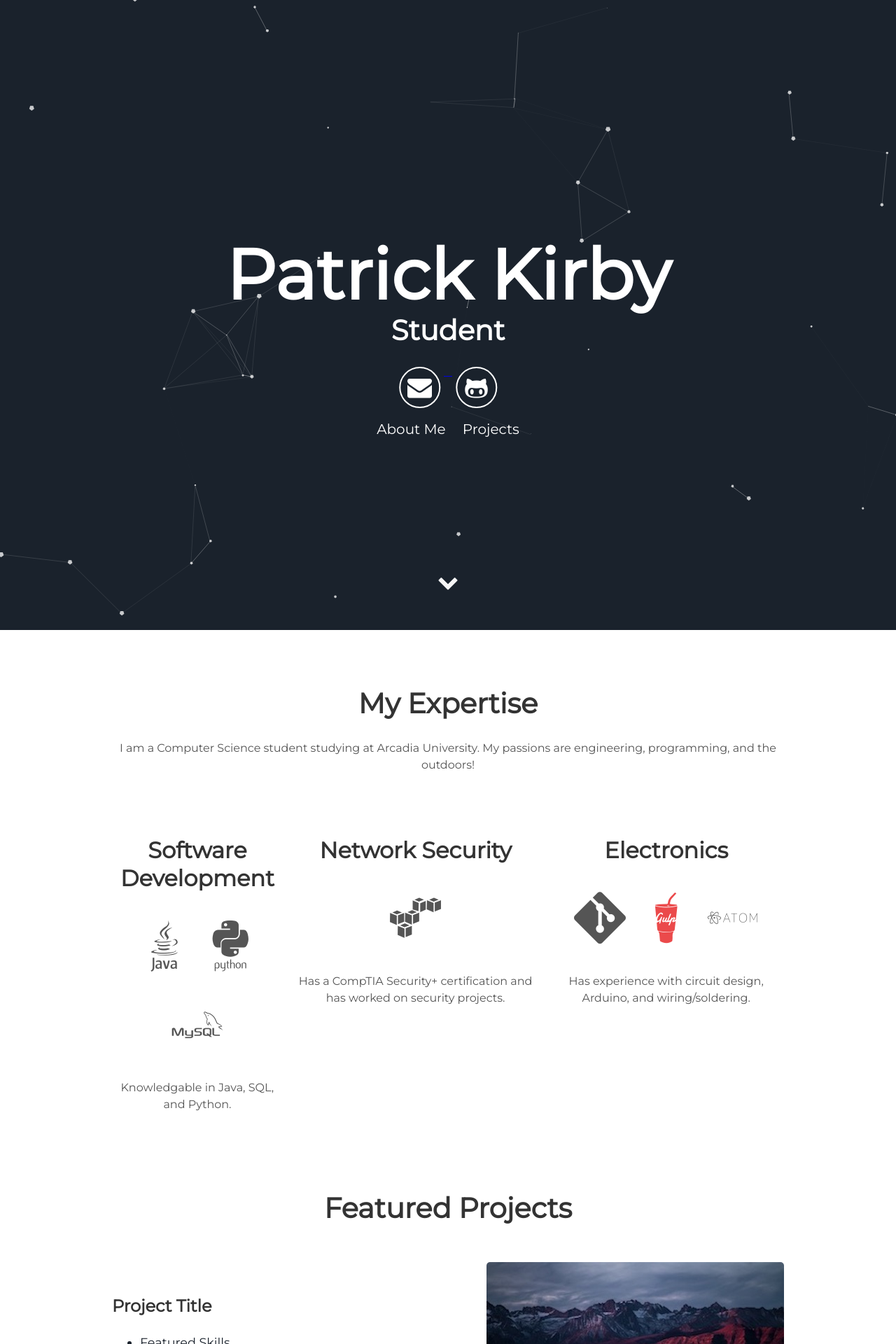
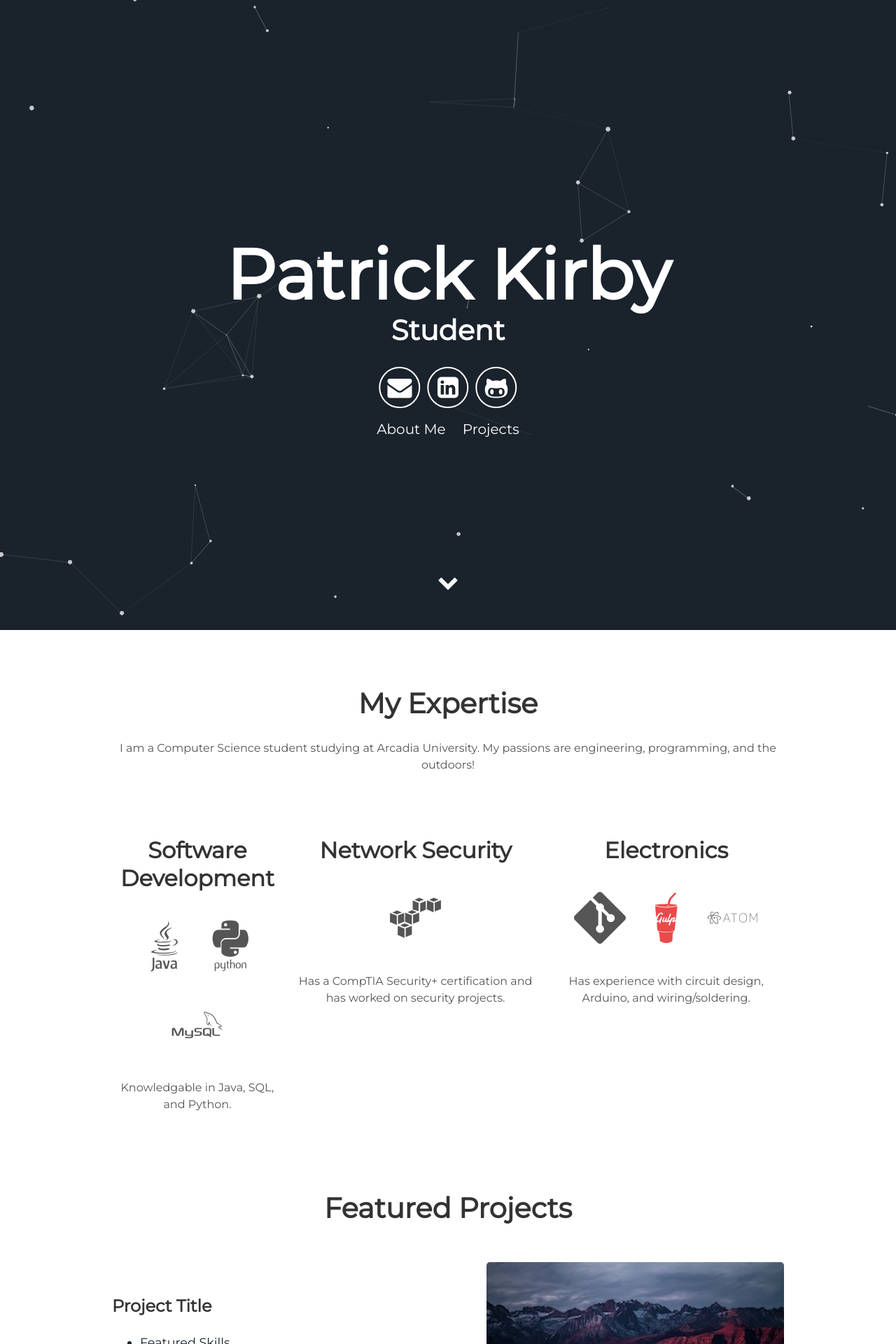
Before and after one commit to pjkirby31/pjkirby31.github.io, a Jekyll site: the page built from index.html, in a window 1280 px wide. Shown: the top 1920 px of the page at 70% size. Built offline with Jekyll 4.4.1, drawn with Linux system fonts in a browser that asks for light colours.

Commit message:
fixing icon again

```diff
--- a/_includes/header.html
+++ b/_includes/header.html
@@ -6,7 +6,7 @@
       </h1>
       <div class="header-icons">
         <a aria-label="Send email" href="pjkirby31@gmail.com"><i class="icon fa fa-envelope"></i></a>
-        <a aria-label="My LinkedIn" target="_blank" href="www.linkedin.com/in/patrick-kirby31"><i class="fab fa-linkedin" aria-hidden="true"></i></a>
+        <a aria-label="My LinkedIn" target="_blank" href="www.linkedin.com/in/patrick-kirby31"><i class="icon fa fa-linkedin-square" aria-hidden="true"></i></a>
         <a aria-label="My Github" target="_blank" href="https://github.com/pjkirby31"><i class="icon fa fa-github-alt" aria-hidden="true"></i></a>
       </div>
       <div class="header-links">
```
